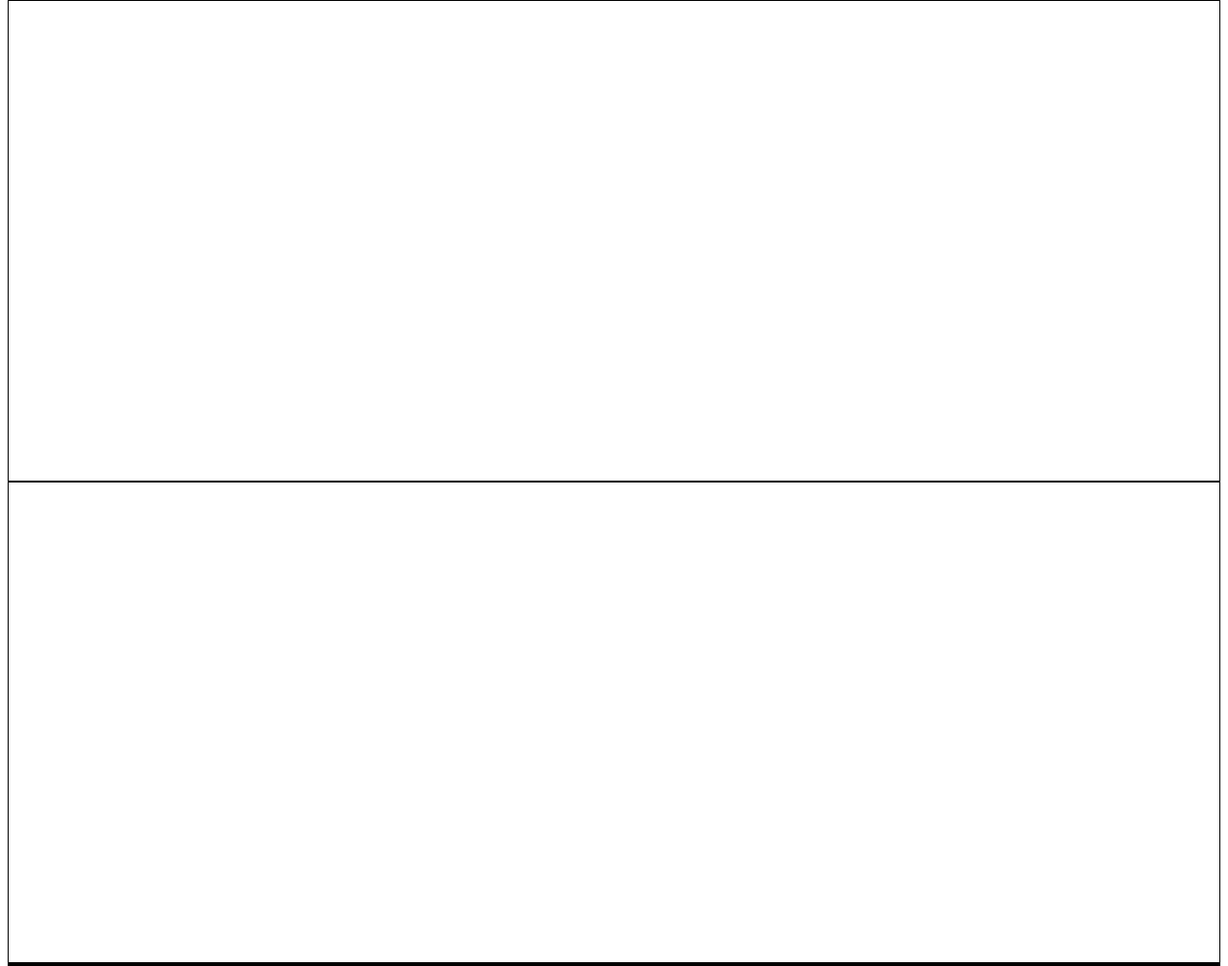
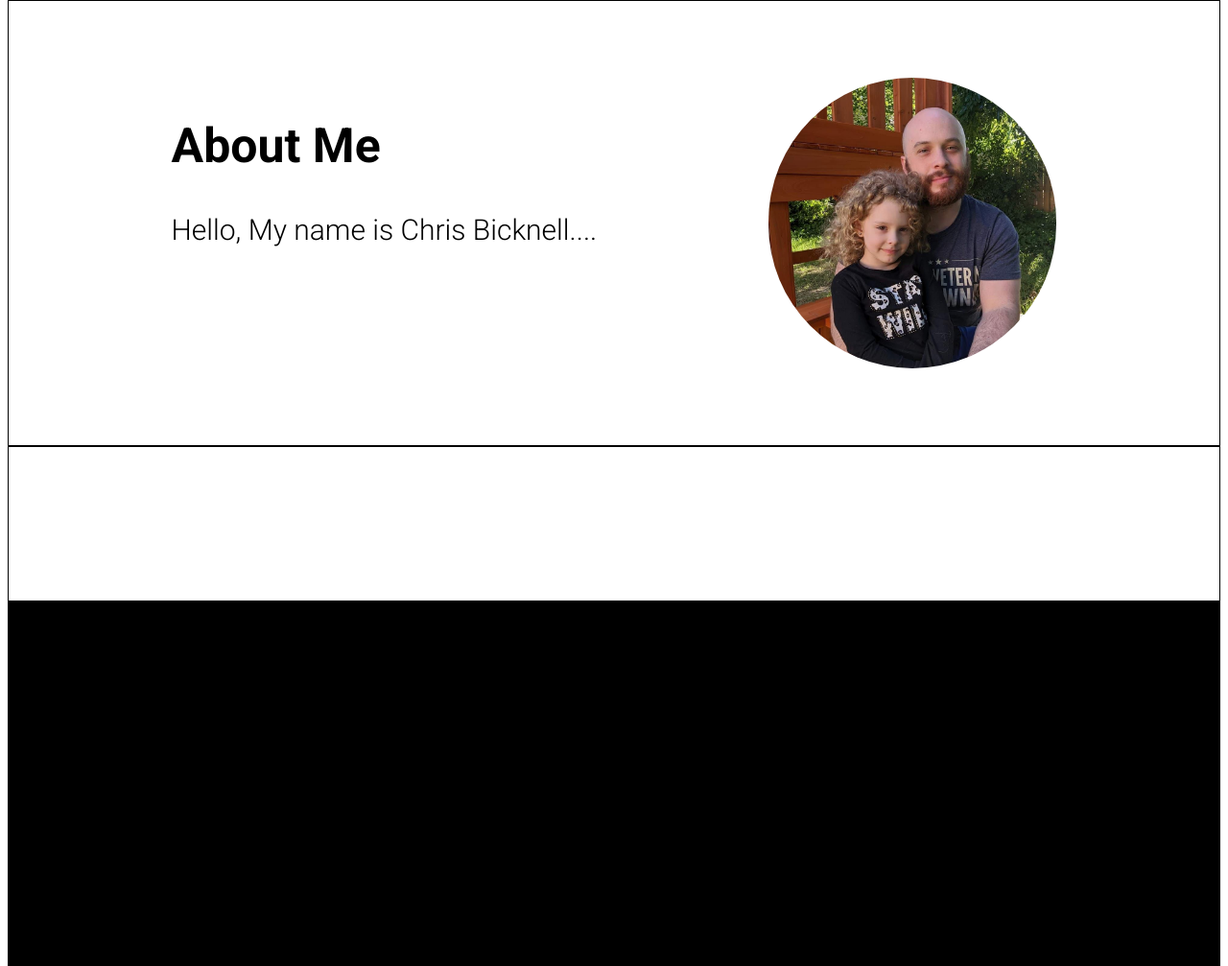
Before and after one commit to Chrisbick94/Portfolio, a plain HTML site: page index.html in a window 1280 px wide. Shown: the part 810-1817 px from the top of the page at 96% size. Drawn offline with Linux system fonts and the light colour scheme.

Commit message:
added new about me section with photo

```diff
--- a/index.html
+++ b/index.html
@@ -31,10 +31,10 @@
                 <div class="button">About Me</div>
             </div>
             <div class="socials">
-                <div class="social"><svg xmlns="http://www.w3.org/2000/svg" fill="#ffffff" width="50" height="50" viewBox="0 0 24 24">
+                <a href="https://github.com/Chrisbick94/" class="social"><svg xmlns="http://www.w3.org/2000/svg" fill="#ffffff" width="50" height="50" viewBox="0 0 24 24">
                         <path
                             d="M12 0c-6.626 0-12 5.373-12 12 0 5.302 3.438 9.8 8.207 11.387.599.111.793-.261.793-.577v-2.234c-3.338.726-4.033-1.416-4.033-1.416-.546-1.387-1.333-1.756-1.333-1.756-1.089-.745.083-.729.083-.729 1.205.084 1.839 1.237 1.839 1.237 1.07 1.834 2.807 1.304 3.492.997.107-.775.418-1.305.762-1.604-2.665-.305-5.467-1.334-5.467-5.931 0-1.311.469-2.381 1.236-3.221-.124-.303-.535-1.524.117-3.176 0 0 1.008-.322 3.301 1.23.957-.266 1.983-.399 3.003-.404 1.02.005 2.047.138 3.006.404 2.291-1.552 3.297-1.23 3.297-1.23.653 1.653.242 2.874.118 3.176.77.84 1.235 1.911 1.235 3.221 0 4.609-2.807 5.624-5.479 5.921.43.372.823 1.102.823 2.222v3.293c0 .319.192.694.801.576 4.765-1.589 8.199-6.086 8.199-11.386 0-6.627-5.373-12-12-12z" />
-                    </svg></div>
+                    </svg></a>
                 <div class="social"><svg xmlns="http://www.w3.org/2000/svg" fill="#ffffff" width="50" height="50" viewBox="0 0 24 24">
                         <path
                             d="M19 0h-14c-2.761 0-5 2.239-5 5v14c0 2.761 2.239 5 5 5h14c2.762 0 5-2.239 5-5v-14c0-2.761-2.238-5-5-5zm-11 19h-3v-11h3v11zm-1.5-12.268c-.966 0-1.75-.79-1.75-1.764s.784-1.764 1.75-1.764 1.75.79 1.75 1.764-.783 1.764-1.75 1.764zm13.5 12.268h-3v-5.604c0-3.368-4-3.113-4 0v5.604h-3v-11h3v1.765c1.396-2.586 7-2.777 7 2.476v6.759z" />
@@ -44,8 +44,16 @@
 
 
     </section>
-    <section></section>
-    <section></section>
+    <section class="subsection">
+        <div class="info">
+            <h2>About Me</h2>
+            <p>Hello, My name is Chris Bicknell....</p>
+        </div>
+        <div class="photo-container">
+            <img class="photo" src="src\images\ME.jpg" alt="picture of me">
+        </div>
+    </section>
+    <section class="subsection"></section>
     <footer></footer>
 
 
--- a/src/styles.css
+++ b/src/styles.css
@@ -4,7 +4,7 @@ body {
 }
 
 section {
-    height: 500px;
+
     background-color: white;
     border: 1px solid black;
 
@@ -44,6 +44,11 @@ li {
 h1 {
     font-size: 90px;
     margin: 0;
+}
+
+h2 {
+    font-size: 50px;
+
 }
 
 p {
@@ -98,3 +103,19 @@ p {
     height: 100px;
     margin: 10px;
 }
+
+.subsection {
+    display: flex;
+    justify-content: space-around;
+    padding: 80px;
+}
+
+.photo {
+    width: 300px;
+    border-radius: 150px;
+}
+
+.photo-container {
+    display: flex;
+    align-items: center;
+}
```
Also changed, not shown: src/images/ME.jpg (added).
